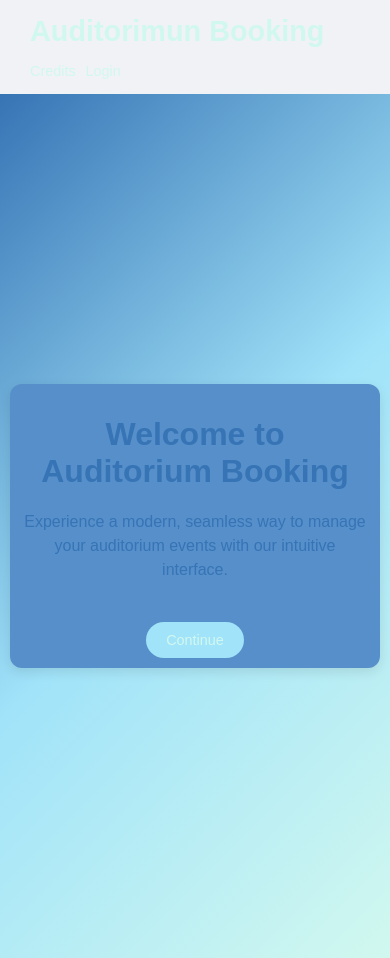
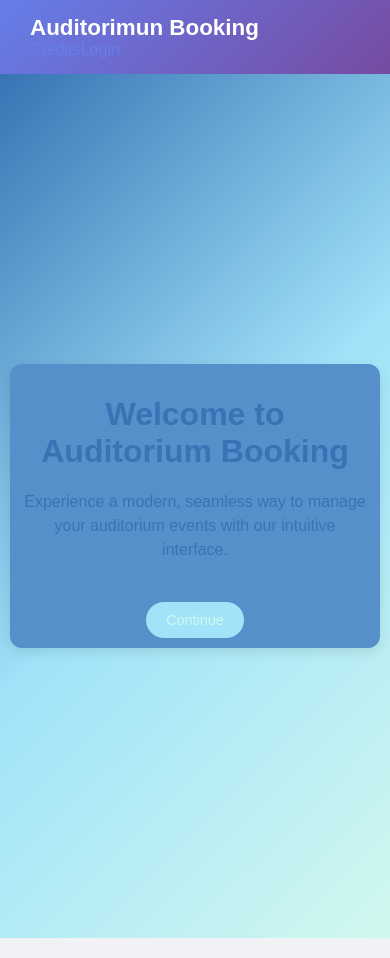
Before and after one commit to Plug0007/auditoriumfrontend, a React (Create React App) app: page / in a window 390 px wide. Built offline with nearby package versions, Linux system fonts and the light colour scheme.

Commit message:
Update Header.css

```diff
--- a/src/styles/Header.css
+++ b/src/styles/Header.css
@@ -1,22 +1,17 @@
-:root {
-  /* New Luxury Palette (defined in App.css) */
-  /* --primary, --secondary, --accent, --neutral, --gradient-primary */
-}
-
 .main-header {
   display: flex;
   justify-content: space-between;
   align-items: center;
   padding: 15px 30px;
-  background: var(--gradient-primary);
-  box-shadow: 0 2px 6px rgba(0,0,0,0.15);
-  flex-wrap: wrap;
+  background: linear-gradient(135deg, #667eea, #764ba2);
+  color: #fff;
+  box-shadow: 0 2px 6px rgba(0, 0, 0, 0.15);
 }
 
 .logo a {
   font-size: 1.8rem;
   font-weight: 600;
-  color: var(--neutral);
+  color: #fff;
   text-decoration: none;
   transition: transform 0.3s ease;
 }
@@ -25,35 +20,37 @@
   transform: scale(1.05);
 }
 
-.nav-menu {
+.nav-links {
   display: flex;
   align-items: center;
-  margin-top: 10px;
 }
 
-.nav-item {
+.nav-links a {
   margin-left: 20px;
   font-size: 1rem;
-  color: var(--neutral);
+  color: #fff;
   text-decoration: none;
   transition: color 0.3s ease;
 }
 
-.nav-item:hover {
-  color: var(--accent);
+.nav-links a:hover {
+  color: #e0e0e0;
 }
 
-.logout-btn {
+.logout-button {
+  margin-left: 20px;
   background: transparent;
-  border: 1px solid var(--neutral);
+  border: 1px solid #fff;
   border-radius: 4px;
   padding: 5px 10px;
+  color: #fff;
   cursor: pointer;
+  font-size: 1rem;
   transition: background 0.3s ease;
 }
 
-.logout-btn:hover {
-  background: rgba(0, 0, 0, 0.1);
+.logout-button:hover {
+  background: rgba(255, 255, 255, 0.2);
 }
 
 /* Responsive adjustments */
@@ -62,12 +59,23 @@
     flex-direction: column;
     align-items: flex-start;
   }
-  .nav-menu {
+  .nav-links {
     margin-top: 10px;
     flex-wrap: wrap;
   }
-  .nav-item, .logout-btn {
-    margin: 5px 10px 0 0;
+  .nav-links a,
+  .logout-button {
+    margin-left: 0;
+    margin-right: 10px;
+  }
+}
+
+@media (max-width: 480px) {
+  .logo a {
+    font-size: 1.4rem;
+  }
+  .nav-links a,
+  .logout-button {
     font-size: 0.9rem;
   }
 }
```
